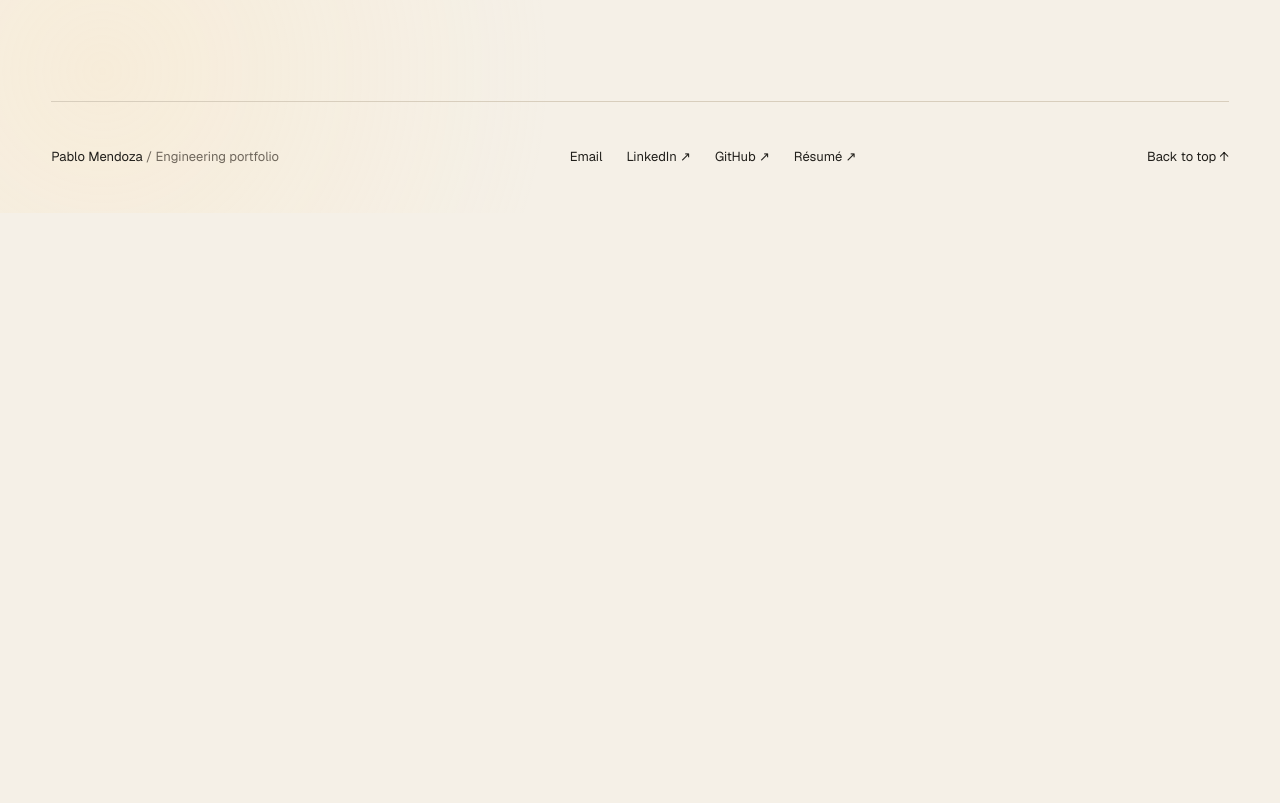
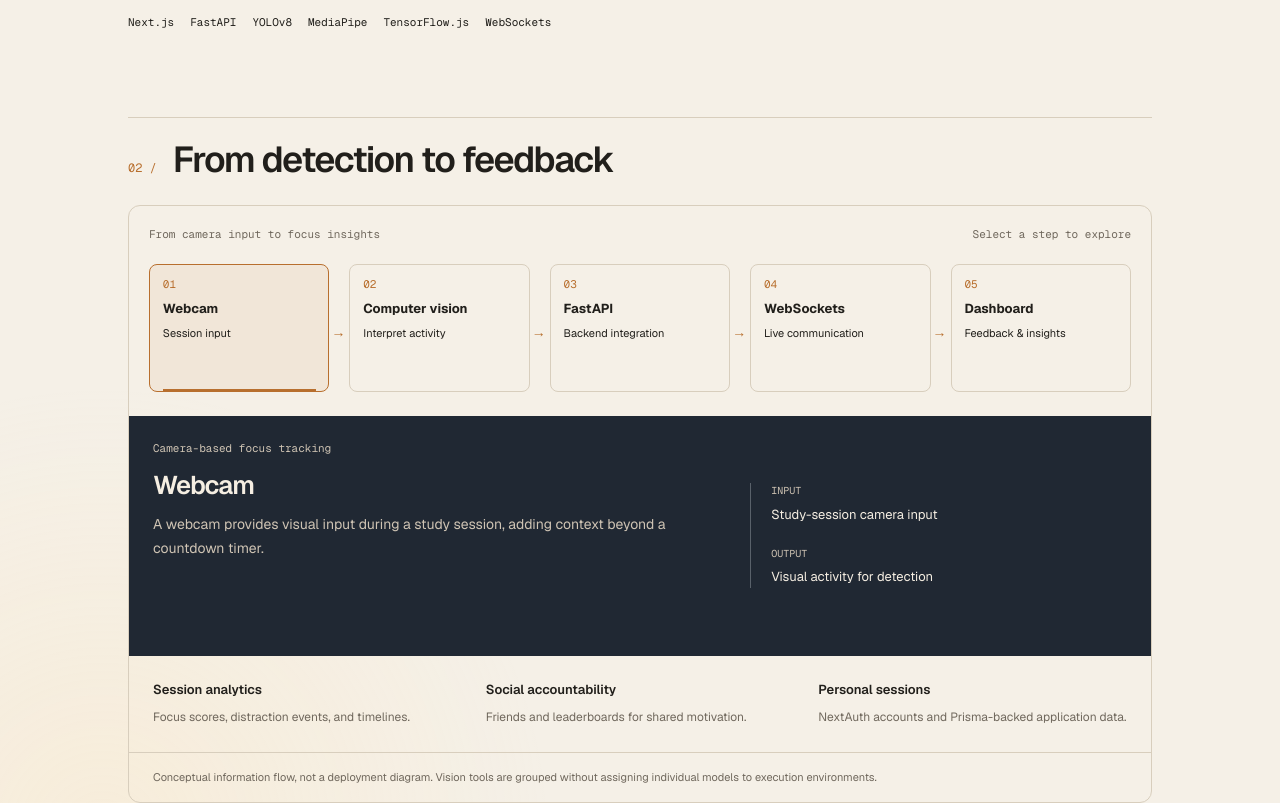
Before and after one commit to PabloMCodes/portfolio, a Next.js app: page /projects/lockedin in a window 1280 px wide. Shown: the part 1560-2363 px from the top of the page. Before the commit the page ends 1773 px from the top, so only its background shows below. Built offline with nearby package versions, Linux system fonts and the light colour scheme.

Commit message:
Add LockedIn team context and interactive technical overview

```diff
--- a/src/app/projects/lockedin/page.tsx
+++ b/src/app/projects/lockedin/page.tsx
@@ -2,6 +2,7 @@ import type { Metadata } from "next";
 import Image from "next/image";
 import Link from "next/link";
 import { SiteShell } from "@/components/site-shell";
+import { LockedInArchitecture } from "@/components/lockedin-architecture";
 import { ProjectVideo } from "@/components/project-video";
 import styles from "../../home.module.css";
 import projectStyles from "../projects.module.css";
@@ -18,7 +19,7 @@ export default function LockedInPage() {
       <article className={`${styles.section} ${detail.page}`} aria-labelledby="lockedin-title">
         <header className={detail.intro}>
           <Link href="/projects" className={projectStyles.backLink}>← All projects</Link>
-          <p className={`${styles.label} ${detail.eyebrow}`}>AI productivity / Full stack</p>
+          <p className={`${styles.label} ${detail.eyebrow}`}>ShellHacks 2025 / 36-hour hackathon</p>
           <h1 id="lockedin-title" className={styles.pageTitle}>LockedIn<span className={projectStyles.accent}>.</span></h1>
           <p className={detail.tagline}>Computer vision for more focused work.</p>
           <p className={detail.summary}>Real-time distraction tracking and useful session insights.</p>
@@ -32,12 +33,12 @@ export default function LockedInPage() {
           <div className={detail.buildGrid}>
             <div className={detail.buildCopy}>
               <h3>A computer vision focus platform</h3>
-              <p>LockedIn recognizes distractions during work sessions, then turns that activity into session insights and social leaderboards.</p>
+              <p>Built in 36 hours at ShellHacks 2025 with Fernando, Tristan, and Gerrard. Our team connected webcam-based distraction detection with real-time feedback, session analytics, and social accountability.</p>
               <div className={detail.contribution}>
                 <h3>My contribution</h3>
-                <ul className={styles.detailList}><li>Built a Python inference pipeline and real-time WebSocket updates.</li><li>Designed the Next.js dashboard, authentication, and analytics experience.</li></ul>
+                <p>I contributed across the stack, helping integrate computer vision, backend services, and the dashboard into a working hackathon prototype.</p><ul className={styles.detailList}><li>Implemented WebSocket communication and integrated FastAPI endpoints for live updates.</li><li>Developed backend distraction analytics and activity metrics.</li><li>Worked on the React/Next.js dashboard and live focus visualizations.</li></ul>
               </div>
-              <ul className={styles.tags} aria-label="LockedIn technologies"><li>Next.js</li><li>FastAPI</li><li>YOLOv8</li><li>MediaPipe</li><li>Prisma</li><li>NextAuth</li></ul>
+              <ul className={styles.tags} aria-label="LockedIn technologies"><li>Next.js</li><li>FastAPI</li><li>YOLOv8</li><li>MediaPipe</li><li>TensorFlow.js</li><li>WebSockets</li></ul>
             </div>
             <figure className={detail.photo}>
               <a href="/images/lockedIn.png" target="_blank" rel="noreferrer" aria-label="Open the full LockedIn dashboard screenshot in a new tab">
@@ -47,6 +48,10 @@ export default function LockedInPage() {
             </figure>
           </div>
         </section>
+        <section className={detail.storySection} aria-labelledby="architecture-title">
+          <div className={detail.sectionHeading}><span aria-hidden="true">02 /</span><h2 id="architecture-title">From detection to feedback</h2></div>
+          <LockedInArchitecture />
+        </section>
       </article>
     </SiteShell>
   );
--- a/src/app/projects/page.tsx
+++ b/src/app/projects/page.tsx
@@ -19,7 +19,7 @@ export default function ProjectsPage() {
       </ProjectCard>
       <ProjectCard className={`${styles.projectCard} ${projectStyles.card}`}>
         <ProjectVideo preview project="lockedin" />
-        <div><p className={styles.label}>AI productivity / Full stack</p><h3><Link href="/projects/lockedin">LockedIn</Link></h3><p>A focus platform that uses computer vision to recognize distractions during work sessions, then turns that activity into useful session insights and social leaderboards.</p></div>
+        <div><p className={styles.label}>ShellHacks 2025 / AI productivity</p><h3><Link href="/projects/lockedin">LockedIn</Link></h3><p>A focus platform that uses computer vision to recognize distractions during work sessions, then turns that activity into useful session insights and social leaderboards.</p></div>
         <ul className={styles.tags} aria-label="LockedIn technologies"><li>Next.js</li><li>FastAPI</li><li>YOLOv8</li><li>MediaPipe</li><li>Prisma</li><li>NextAuth</li></ul>
         <Link href="/projects/lockedin" className={projectStyles.cardLink}>Explore the build <span aria-hidden="true">↗</span></Link>
       </ProjectCard>
--- /dev/null
+++ b/src/components/lockedin-architecture.module.css
@@ -0,0 +1,31 @@
+.architecture { border: 1px solid var(--rule); border-radius: 0.75rem; overflow: hidden; }
+.heading { display: flex; flex-wrap: wrap; justify-content: space-between; gap: 0.5rem; padding: 1.25rem; font-family: var(--font-mono), monospace; font-size: 0.6875rem; color: var(--muted-foreground); }
+.pipeline { display: grid; grid-template-columns: repeat(5, minmax(0, 1fr)); gap: 1.25rem; margin: 0; padding: 0 1.25rem 1.5rem; list-style: none; }
+.pipeline li { position: relative; min-width: 0; }
+.pipeline li:not(:last-child)::after { content: "→"; position: absolute; right: -1rem; top: 45%; color: var(--accent); font-size: 0.875rem; }
+.pipeline button { position: relative; display: flex; flex-direction: column; align-items: flex-start; gap: 0.5rem; width: 100%; min-height: 8rem; padding: 0.8rem; border: 1px solid var(--rule); border-radius: 0.5rem; background: transparent; color: var(--foreground); text-align: left; cursor: pointer; }
+.pipeline button[aria-pressed="true"] { border-color: var(--accent); background: color-mix(in srgb, var(--accent) 8%, transparent); }
+.pipeline button:hover { border-color: var(--accent); }
+.pipeline strong { font-size: 0.8125rem; line-height: 1.3; }
+.pipeline button > span:not(.indicator) { font-size: 0.6875rem; line-height: 1.4; }
+.number { color: var(--accent); font-family: var(--font-mono), monospace; }
+.indicator { position: absolute; bottom: 0; left: 0.8rem; right: 0.8rem; height: 2px; background: var(--accent); transform-origin: left; }
+.inspector { display: grid; grid-template-columns: minmax(0, 1.5fr) minmax(0, 1fr); gap: 2rem; min-height: 15rem; padding: 1.5rem; background: var(--project-background); color: var(--project-foreground); }
+.tech { margin-bottom: 0.75rem; color: var(--project-muted); font-family: var(--font-mono), monospace; font-size: 0.6875rem; }
+.description { margin-top: 0.75rem; font-size: 0.875rem; line-height: 1.7; color: var(--project-muted); }
+.exchange { margin: 0; align-self: center; padding-left: 1.25rem; border-left: 1px solid var(--sketch-rule); }
+.exchange div + div { margin-top: 1.25rem; }
+.exchange dt { font-family: var(--font-mono), monospace; font-size: 0.625rem; text-transform: uppercase; color: var(--project-muted); }
+.exchange dd { margin: 0.35rem 0 0; font-size: 0.8125rem; }
+.features { display: grid; grid-template-columns: repeat(3, minmax(0, 1fr)); gap: 1.5rem; padding: 1.5rem; }
+.features h4 { margin: 0; font-size: 0.8125rem; font-weight: 600; }
+.features p { margin-top: 0.5rem; font-size: 0.75rem; color: var(--muted-foreground); }
+.note { max-width: none; margin: 0; padding: 1rem 1.5rem; border-top: 1px solid var(--rule); font-size: 0.6875rem; color: var(--muted-foreground); }
+@media (max-width: 700px) {
+  .pipeline { grid-template-columns: 1fr; gap: 1.25rem; }
+  .pipeline button { min-height: 44px; display: grid; grid-template-columns: 1.5rem 1fr; gap: 0.25rem 0.5rem; }
+  .pipeline .subtitle { grid-column: 2; }
+  .pipeline li:not(:last-child)::after { content: "↓"; right: auto; left: 50%; top: auto; bottom: -1.2rem; }
+  .inspector { grid-template-columns: 1fr; min-height: 23rem; gap: 1rem; }
+  .features { grid-template-columns: 1fr; gap: 1rem; }
+}
--- /dev/null
+++ b/src/components/lockedin-architecture.tsx
@@ -0,0 +1,43 @@
+"use client";
+
+import { useId, useState } from "react";
+import { motion, useReducedMotion } from "motion/react";
+import styles from "./lockedin-architecture.module.css";
+
+const stages = [
+  { title: "Webcam", subtitle: "Session input", tech: "Camera-based focus tracking", description: "A webcam provides visual input during a study session, adding context beyond a countdown timer.", input: "Study-session camera input", output: "Visual activity for detection" },
+  { title: "Computer vision", subtitle: "Interpret activity", tech: "YOLOv8 · MediaPipe · TensorFlow.js", description: "Vision functionality identifies potential distractions such as phone use, looking away, and drowsiness. The project combined a Python inference pipeline with browser-based vision functionality.", input: "Visual activity", output: "Focus and potential-distraction information" },
+  { title: "FastAPI", subtitle: "Backend integration", tech: "Python · FastAPI", description: "Backend functionality connects detection with focus-session information, activity metrics, and analytics APIs.", input: "Detection and session information", output: "Activity updates and session metrics" },
+  { title: "WebSockets", subtitle: "Live communication", tech: "Real-time event updates", description: "WebSocket communication carries live activity information between the detection system and frontend so the interface can respond as focus state changes.", input: "Activity updates", output: "Live dashboard feedback" },
+  { title: "Dashboard", subtitle: "Feedback & insights", tech: "Next.js · React · TypeScript · Tailwind CSS", description: "The dashboard brings together live focus visualizations, focus scores, distraction events, and session statistics to help users understand their concentration patterns.", input: "Live updates and session information", output: "Feedback, statistics, and timelines" },
+];
+
+export function LockedInArchitecture() {
+  const [selected, setSelected] = useState(0);
+  const reducedMotion = useReducedMotion();
+  const panelId = useId();
+  const stage = stages[selected];
+
+  return <div className={styles.architecture}>
+    <div className={styles.heading}><span>From camera input to focus insights</span><span>Select a step to explore</span></div>
+    <ol className={styles.pipeline} aria-label="Conceptual information flow">
+      {stages.map((item, index) => <li key={item.title}>
+        <button type="button" aria-pressed={selected === index} aria-controls={panelId} onClick={() => setSelected(index)} onFocus={() => setSelected(index)}>
+          <span className={styles.number}>0{index + 1}</span>
+          <strong>{item.title}</strong><span className={styles.subtitle}>{item.subtitle}</span>
+          <motion.span className={styles.indicator} aria-hidden="true" initial={false} animate={{ opacity: selected === index ? 1 : 0, scaleX: selected === index ? 1 : 0 }} transition={{ duration: reducedMotion ? 0 : 0.2 }} />
+        </button>
+      </li>)}
+    </ol>
+    <div className={styles.inspector} id={panelId} role="region" aria-label="Selected architecture step">
+      <div><p className={styles.tech}>{stage.tech}</p><h3>{stage.title}</h3><p className={styles.description}>{stage.description}</p></div>
+      <dl className={styles.exchange}><div><dt>Input</dt><dd>{stage.input}</dd></div><div><dt>Output</dt><dd>{stage.output}</dd></div></dl>
+    </div>
+    <div className={styles.features}>
+      <div><h4>Session analytics</h4><p>Focus scores, distraction events, and timelines.</p></div>
+      <div><h4>Social accountability</h4><p>Friends and leaderboards for shared motivation.</p></div>
+      <div><h4>Personal sessions</h4><p>NextAuth accounts and Prisma-backed application data.</p></div>
+    </div>
+    <p className={styles.note}>Conceptual information flow, not a deployment diagram. Vision tools are grouped without assigning individual models to execution environments.</p>
+  </div>;
+}
```
